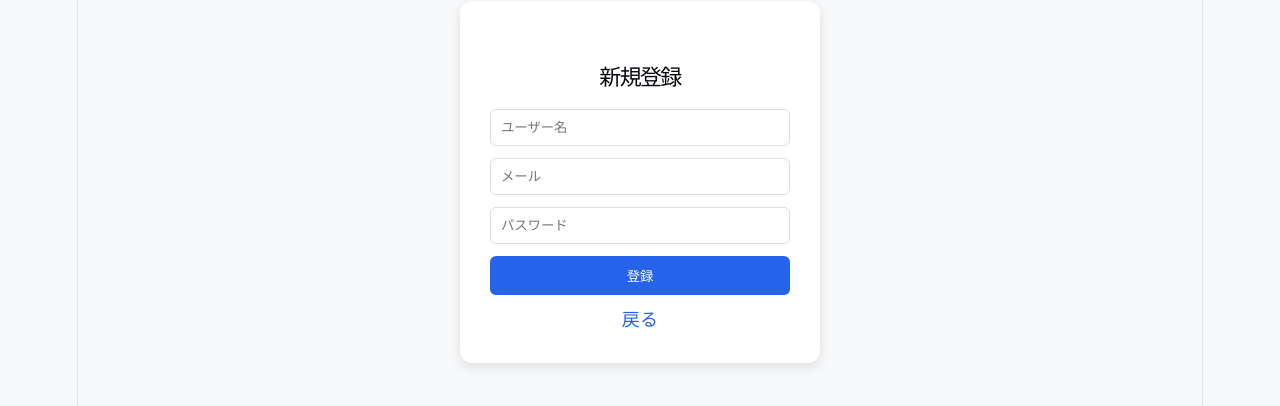
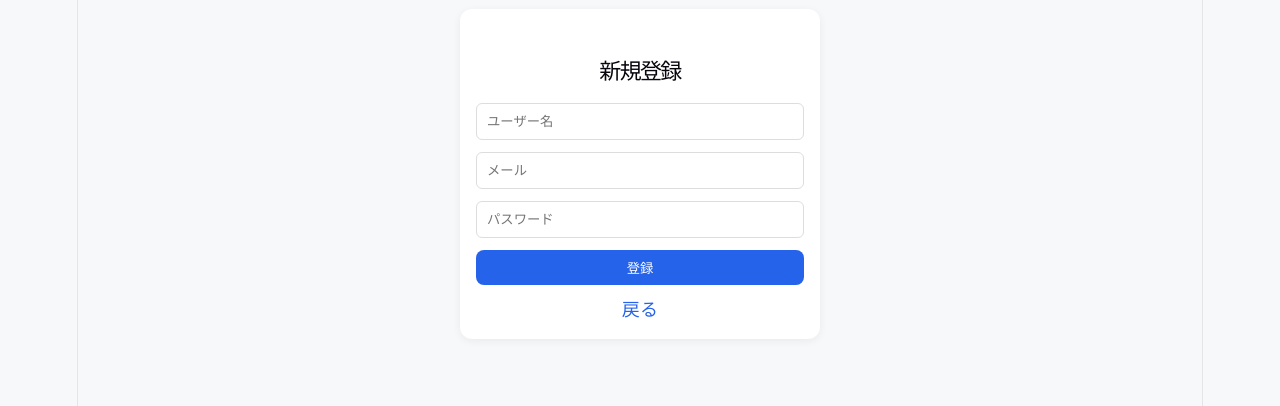
Before and after one commit to tokoMatsubara/Nippo_group7, a React app in the folder frontend/: page /register in a window 1280 px wide. Shown: the part 218-624 px from the top of the page. Built offline with nearby package versions, Linux system fonts and the light colour scheme; the HTML template or start-up script is replaced by a standard one.

Commit message:
共通レイアウト、ボタンに適用

```diff
--- a/frontend/src/pages/Register.jsx
+++ b/frontend/src/pages/Register.jsx
@@ -4,7 +4,7 @@ import { Link } from "react-router-dom";
 
 export default function Register() {
     const [username, setUsername] = useState("");
-    const [emailaddress, setEmail] = useState("");
+    const [email, setEmail] = useState("");
     const [password, setPassword] = useState("");
 
     const handleSubmit = async (e) => {
@@ -18,7 +18,7 @@ export default function Register() {
                 },
                 body: JSON.stringify({
                     user_name: username,
-                    mail_address: emailaddress,
+                    mail_address: email,
                     password: password
                 })
             });
@@ -44,7 +44,7 @@ export default function Register() {
     return (
         <div className="registerContainer">
 
-            <div className="registerBox">
+            <div className="registerBox card">
 
                 <h1 className="registerTitle">新規登録</h1>
 
@@ -60,7 +60,7 @@ export default function Register() {
                     <input
                         className="registerInput"
                         placeholder="メール"
-                        value={emailaddress}
+                        value={email}
                         onChange={(e) => setEmail(e.target.value)}
                     />
 
@@ -72,7 +72,7 @@ export default function Register() {
                         onChange={(e) => setPassword(e.target.value)}
                     />
 
-                    <button className="registerButton" type="submit">
+                    <button className="btn btn-primary" type="submit">
                         登録
                     </button>
 
--- a/frontend/src/styles/Register.css
+++ b/frontend/src/styles/Register.css
@@ -1,20 +1,22 @@
+/* =========================
+   Register Layout Only
+========================= */
+
 .registerContainer {
     height: 100vh;
     display: flex;
     justify-content: center;
     align-items: center;
-    background: #f7f8fa;
-    font-family: sans-serif;
 }
 
+/* カード配置のみ */
 .registerBox {
     width: 360px;
-    background: white;
     padding: 30px;
     border-radius: 12px;
-    box-shadow: 0 4px 12px rgba(0, 0, 0, 0.1);
 }
 
+/* タイトル */
 .registerTitle {
     text-align: center;
     font-size: 22px;
@@ -22,12 +24,14 @@
     font-weight: bold;
 }
 
+/* フォーム */
 .registerForm {
     display: flex;
     flex-direction: column;
     gap: 12px;
 }
 
+/* 入力 */
 .registerInput {
     padding: 10px;
     border: 1px solid #ddd;
@@ -39,20 +43,7 @@
     border-color: #2563eb;
 }
 
-.registerButton {
-    padding: 10px;
-    border: none;
-    border-radius: 6px;
-    background: #2563eb;
-    color: white;
-    font-weight: bold;
-    cursor: pointer;
-}
-
-.registerButton:hover {
-    background: #1d4ed8;
-}
-
+/* リンク */
 .registerLink {
     text-align: center;
     margin-top: 12px;
```
